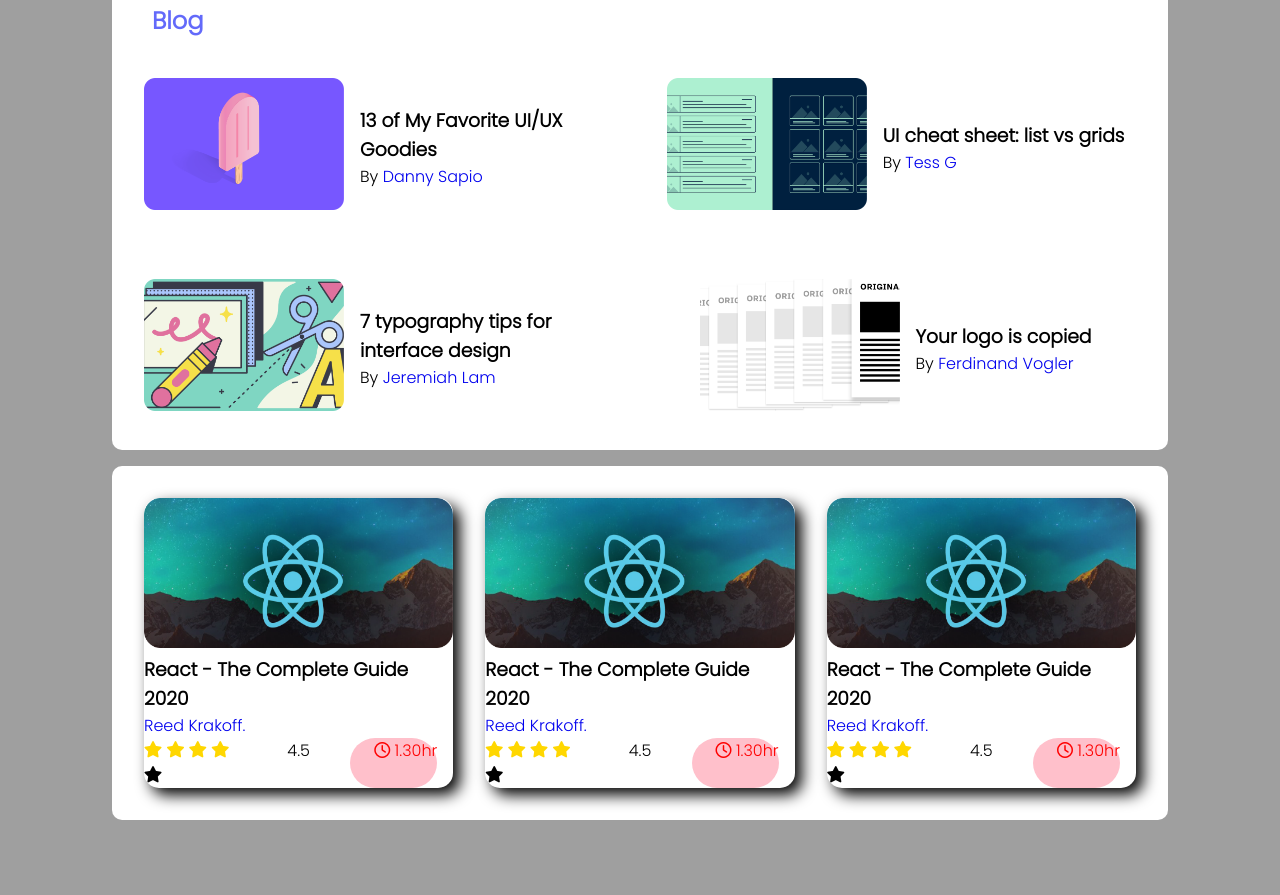
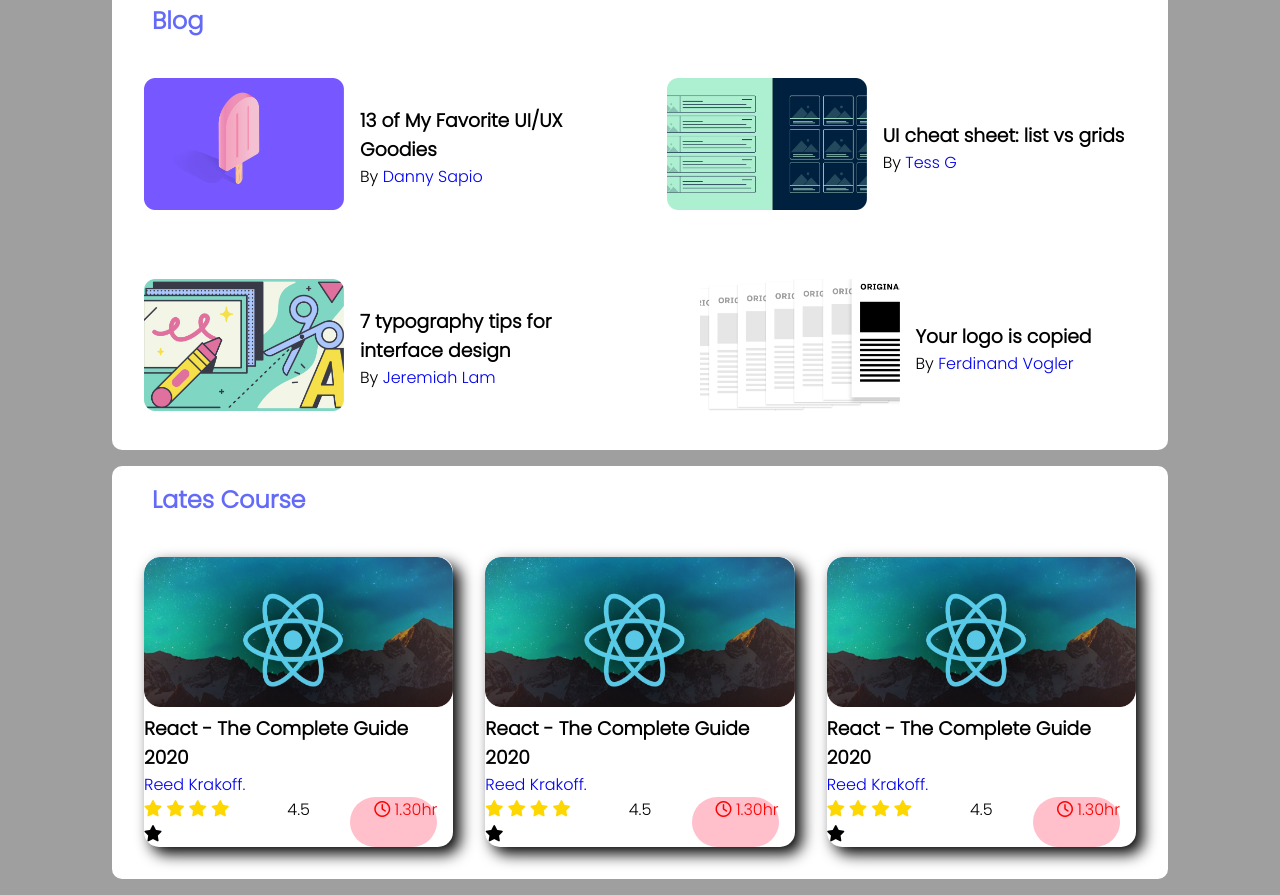
Before and after one commit to kafiabdullah/leader-board, a plain HTML site: page index.html in a window 1280 px wide. Shown: the part 444-1339 px from the top of the page. Before the commit the page ends 1280 px from the top, so only its background shows below. Drawn offline with Linux system fonts and the light colour scheme.

Commit message:
add course heading

```diff
--- a/index.html
+++ b/index.html
@@ -142,7 +142,11 @@
 
         <!-- this is the latest course part -->
         <section>
+            <h1>
+                <div class="section-title">Lates Course</div>
+            </h1>
             <div class="courses">
+
                 <div class="course-details">
 
                     <div class="course-images">
```
